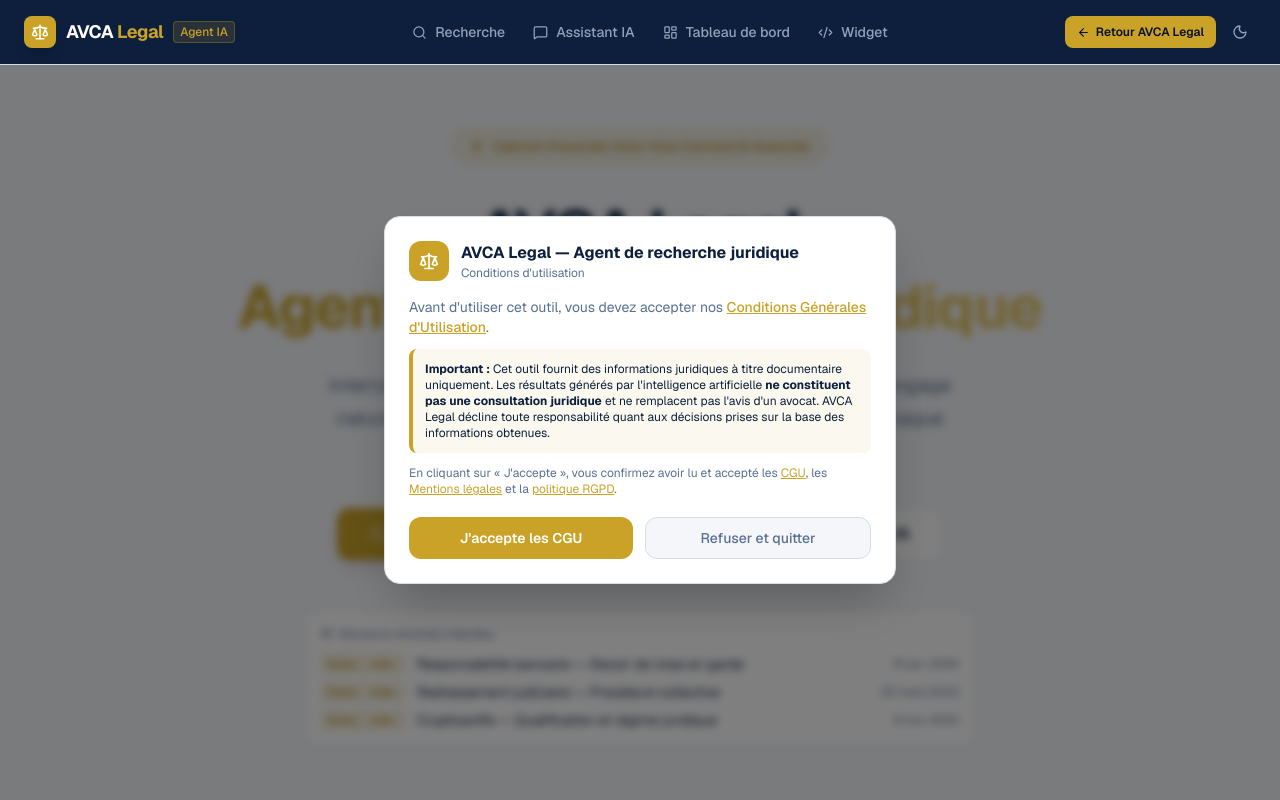
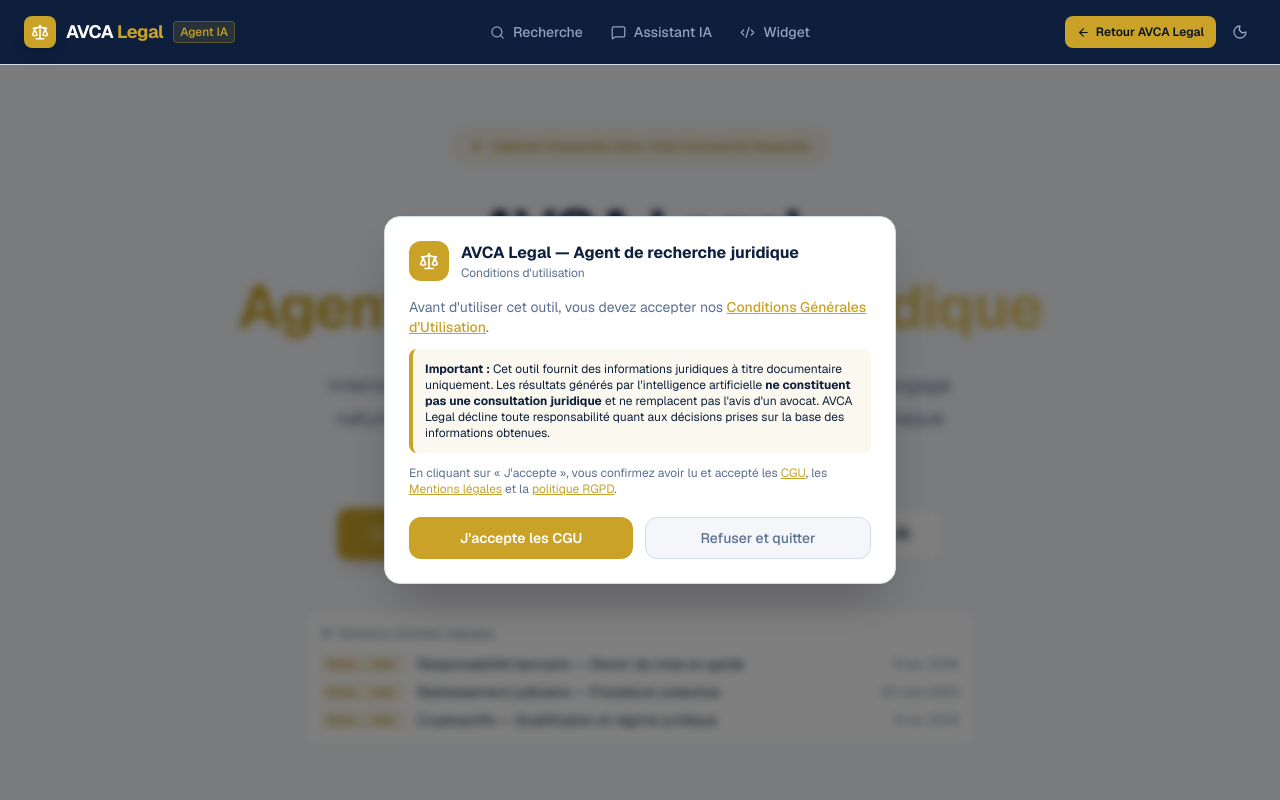
Before and after one commit to Jerem69AV/lexmind, a Next.js app: page / in a window 1280 px wide. Shown: the top 800 px of the page. Built offline with nearby package versions, Linux system fonts and the light colour scheme.

Commit message:
fix: masquer Tableau de bord de la navigation
Co-Authored-By: Claude Sonnet 4.6 <noreply@anthropic.com>

```diff
--- a/components/navigation.tsx
+++ b/components/navigation.tsx
@@ -2,7 +2,7 @@
 
 import Link from "next/link";
 import { usePathname } from "next/navigation";
-import { Scale, Search, MessageSquare, LayoutDashboard, Menu, X, Moon, Sun, Code2, ArrowLeft } from "lucide-react";
+import { Scale, Search, MessageSquare, Menu, X, Moon, Sun, Code2, ArrowLeft } from "lucide-react";
 import { useState, useEffect } from "react";
 import { useTheme } from "next-themes";
 import { cn } from "@/lib/utils";
@@ -10,7 +10,6 @@ import { cn } from "@/lib/utils";
 const navLinks = [
   { href: "/research", label: "Recherche", icon: Search },
   { href: "/assistant", label: "Assistant IA", icon: MessageSquare },
-  { href: "/dashboard", label: "Tableau de bord", icon: LayoutDashboard },
   { href: "/embed", label: "Widget", icon: Code2 },
 ];
 
```
